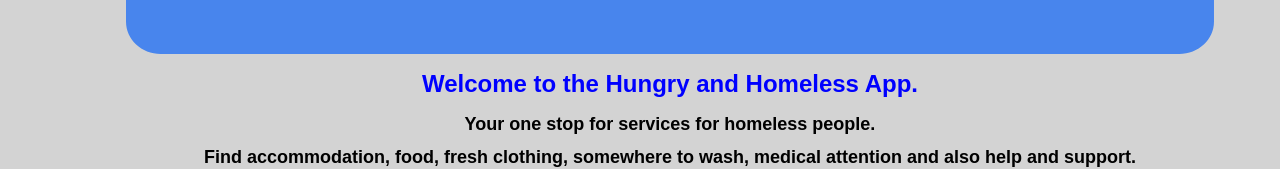
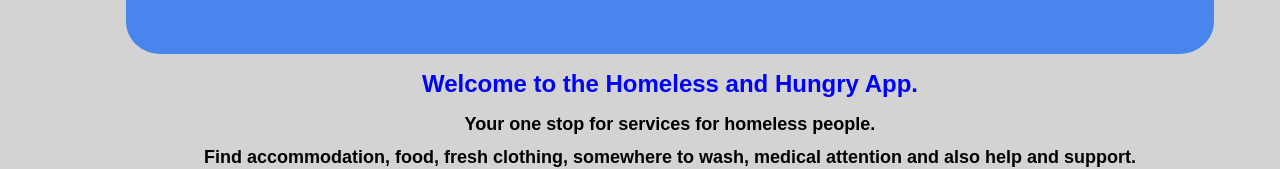
Before and after one commit to kodiri/homeless-and-hungry, a React (Create React App) app: page / in a window 1280 px wide. Shown: the part 363-532 px from the top of the page. Built offline with nearby package versions, Linux system fonts and the light colour scheme.

Commit message:
Amended text to be Homeless and Hungry

```diff
--- a/src/Interface.js
+++ b/src/Interface.js
@@ -18,7 +18,7 @@ class Interface extends Component {
           <div className="Box">
             <div><img src={HomelessHungryLogo} className="Logo" alt="Homeless and Hungry Logo" />
             </div>
-            <div><h1 className="MainHeading">Welcome to the Hungry and Homeless App.</h1>
+            <div><h1 className="MainHeading">Welcome to the Homeless and Hungry App.</h1>
               <div><h1 className="IntroText">Your one stop for services for homeless people.</h1>
                 <div><h1 className="IntroText">Find accommodation, food, fresh clothing, somewhere to wash, medical attention and also help and support.</h1>
                   <div><h1 className="IntroText">Simply click on the icon for the section you need.</h1>
```
